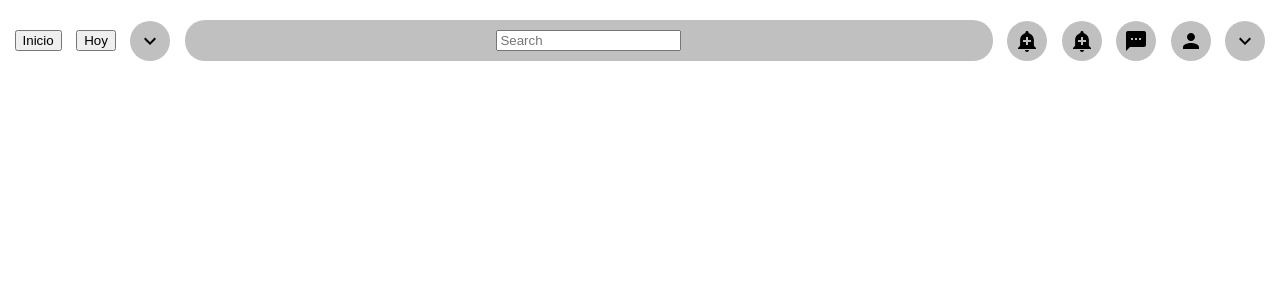
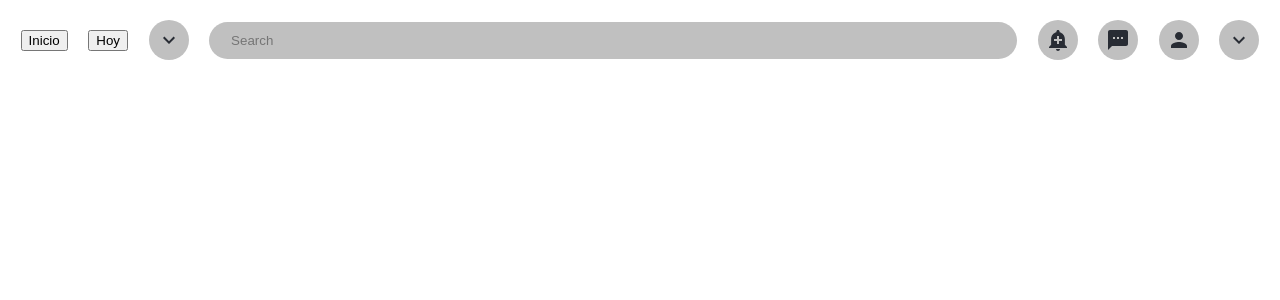
Before and after one commit to sebastianreinab/Otro-Entrega-Final-Web, a React (Create React App) app: page / in a window 1280 px wide. Shown: the top 300 px of the page. Built offline with nearby package versions, Linux system fonts and the light colour scheme.

Commit message:
estoy tonteando con el css en lugar de hacer el resto

```diff
--- a/src/App.css
+++ b/src/App.css
@@ -54,3 +54,26 @@
   border-radius: 20px;
   padding: 10px 20px;
 }
+
+.MuiSvgIcon-root {
+  color: #282c34;
+}
+
+.cosoDelMenu:hover ,
+.cosoDelMenu.active {
+  background: #282c34;
+}
+
+.cosoDelMenu:hover .MuiSvgIcon-root,
+.cosoDelMenu.active .MuiSvgIcon-root{
+  color: white;
+}
+
+.busqueda input {
+
+  height: 100%;
+  width: 100%;
+  outline: none;
+  border: none;
+  background-color: silver;
+}
--- a/src/App.js
+++ b/src/App.js
@@ -6,8 +6,21 @@ import AddAlertIcon from '@mui/icons-material/AddAlert';
 import TextsmsRoundedIcon from '@mui/icons-material/TextsmsRounded';
 import ExpandMoreIcon from '@mui/icons-material/ExpandMore';
 import PersonIcon from '@mui/icons-material/Person';
+import { useEffect } from 'react';
 
 function App() {
+
+
+  useEffect(()=>{
+    const iconos = document.querySelectorAll(".cosoDelMenu");
+
+    function activarIconoMenu() {
+      iconos.forEach(n => n.classList.remove('active'));
+        this.classList.add('active');
+    }
+    iconos.forEach((n) => n.addEventListener("click", activarIconoMenu))
+  },[])
+
   return (
     <>
       <div className="App">
@@ -15,28 +28,25 @@ function App() {
         <div className='header'>
           <header>
             <div className='menu'>
-
               <button>Inicio</button>
               <button>Hoy</button>
               <CosasMenu icono={<ExpandMoreIcon />}/>
               <div className='busqueda'>
                 <input type='text' placeholder='Search'/>
               </div>
-
-              <CosasMenu icono={<AddAlertIcon />}/>
               <CosasMenu icono={<AddAlertIcon />}/>
               <CosasMenu icono={<TextsmsRoundedIcon />}/>
               <CosasMenu icono={<PersonIcon />}/>
               <CosasMenu icono={<ExpandMoreIcon />}/>
-
-
             </div>
           </header>
         </div>
 
-        <body>
+        <div>
+          <body>
 
-        </body>
+          </body>
+        </div>
         <footer>
           <div></div>
         </footer>
```
